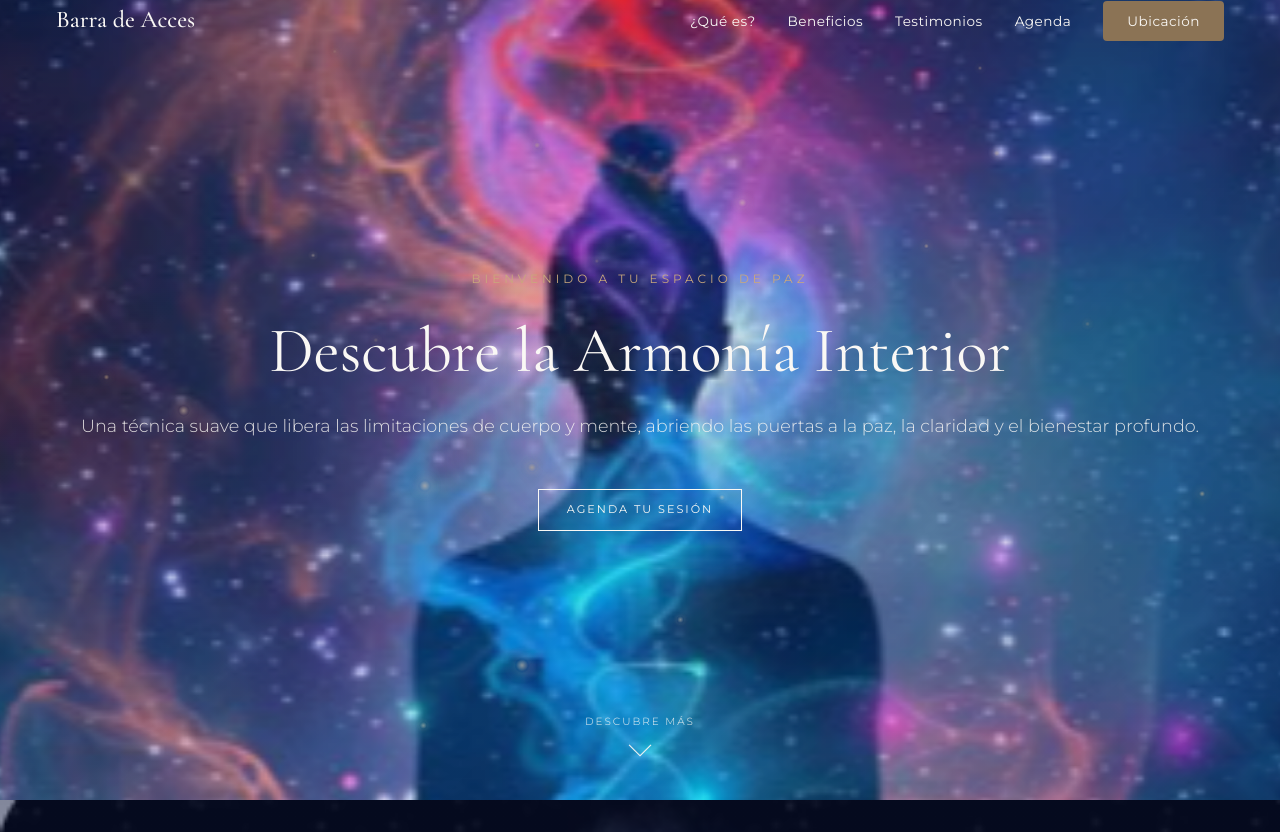
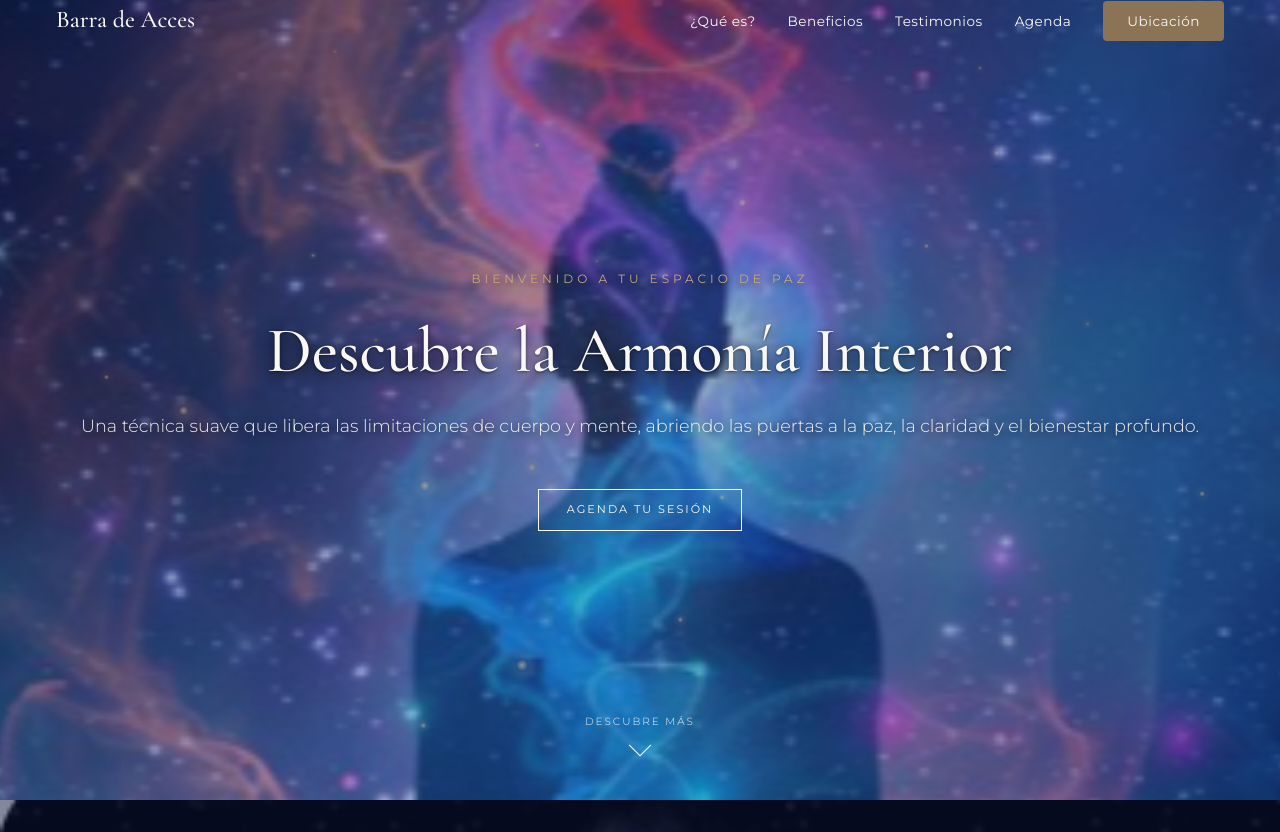
Before and after one commit to PACZKONATASHA/web-barradeaccess, a React (Vite) app: page / in a window 1280 px wide. Shown: the top 832 px of the page. Built offline with nearby package versions, Linux system fonts and the light colour scheme.

Commit message:
mejore el menu , tipografia del hero

```diff
--- a/src/components/Header.css
+++ b/src/components/Header.css
@@ -92,6 +92,12 @@
 
 .nav__menu.active {
   right: 0;
+}
+
+.nav__item {
+  list-style: none;
+}
+
 .nav__link {
   font-family: var(--font-primary);
   font-size: 1.5rem;
@@ -99,6 +105,8 @@
   position: relative;
   text-decoration: none;
 }
+
+.nav__link::after {
   content: '';
   position: absolute;
   bottom: -4px;
--- a/src/components/Hero.css
+++ b/src/components/Hero.css
@@ -33,10 +33,10 @@
   height: 100%;
   background: linear-gradient(
     135deg,
-    rgba(10, 20, 60, 0.1) 0%,
-    rgba(30, 50, 100, 0.1) 25%,
-    rgba(50, 80, 150, 0.05) 50%,
-    rgba(20, 40, 120, 0.1) 100%
+    rgba(10, 20, 60, 0.45) 0%,
+    rgba(30, 50, 100, 0.4) 25%,
+    rgba(50, 80, 150, 0.35) 50%,
+    rgba(20, 40, 120, 0.4) 100%
   );
   z-index: 1;
 }
@@ -173,6 +173,7 @@
   margin-bottom: var(--spacing-sm);
   opacity: 0;
   animation: fadeInUp 0.6s ease-out 0.5s forwards;
+  text-shadow: 0 2px 10px rgba(0, 0, 0, 0.7);
 }
 
 .hero__title {
@@ -182,16 +183,19 @@
   line-height: 1.15;
   opacity: 0;
   animation: fadeInUp 0.6s ease-out 0.7s forwards;
+  text-shadow: 0 3px 15px rgba(0, 0, 0, 0.8), 0 1px 3px rgba(0, 0, 0, 0.5);
+  font-weight: 500;
 }
 
 .hero__description {
   font-size: 0.9rem;
-  color: rgba(250, 248, 245, 0.85);
+  color: rgba(250, 248, 245, 0.95);
   margin-bottom: var(--spacing-lg);
   line-height: 1.7;
   padding: 0 var(--spacing-xs);
   opacity: 0;
   animation: fadeInUp 0.6s ease-out 0.9s forwards;
+  text-shadow: 0 2px 8px rgba(0, 0, 0, 0.7);
 }
 
 .hero__content .btn {
```
